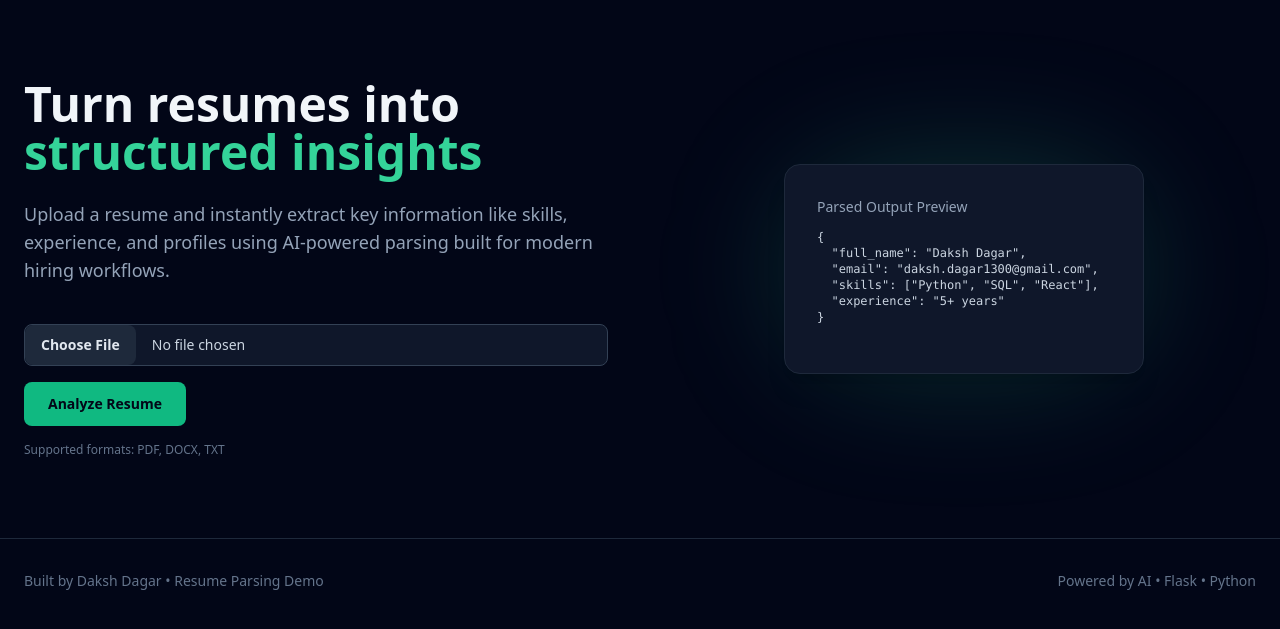
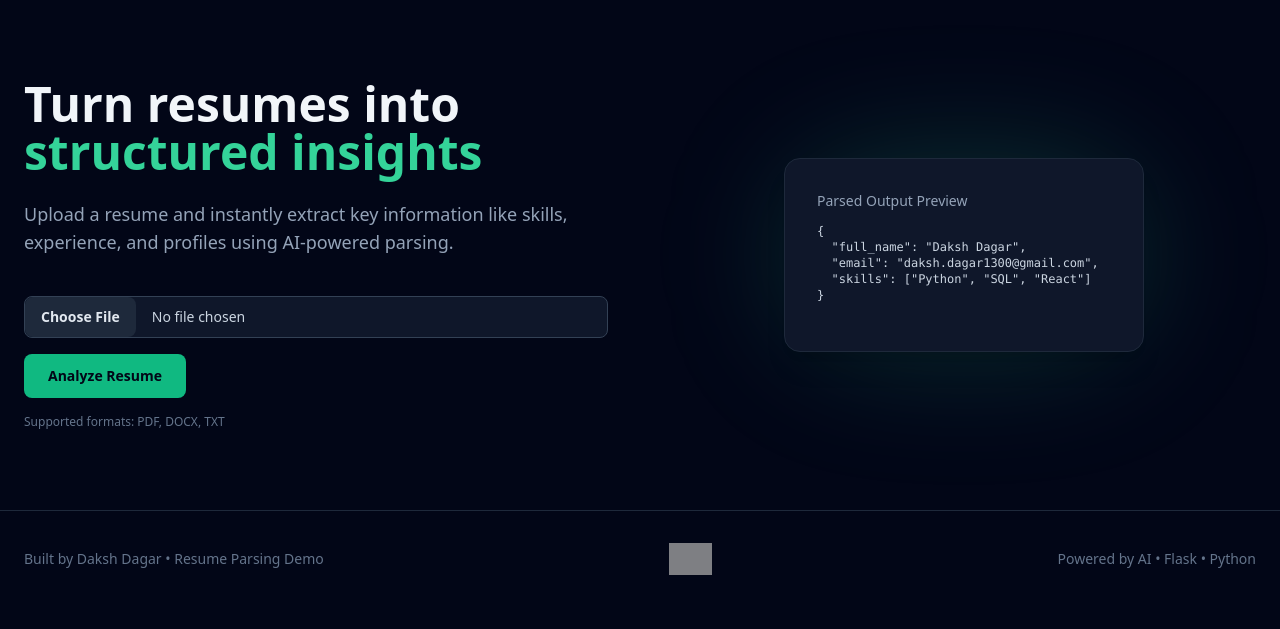
Before and after one commit to DakshDagar/resume-parser, a Flask app: page / in a window 1280 px wide. Shown: the part 89-718 px from the top of the page. Run offline with Flask 3, Linux system fonts and the light colour scheme; some libraries are stand-ins or nearby versions; grey boxes are pictures that could not be loaded.

Commit message:
Update UI: updating the UI

```diff
--- a/templates/index.html
+++ b/templates/index.html
@@ -18,7 +18,6 @@
 <header class="border-b border-slate-800">
     <div class="max-w-7xl mx-auto px-6 py-6 flex items-center justify-between">
         <div class="flex items-center gap-3">
-            <!-- Replace src with your image -->
             <img
                 src="https://media.licdn.com/dms/image/v2/D4E03AQGH9TZknahq-w/profile-displayphoto-scale_400_400/B4EZsppVlDHcAk-/0/1765930262884?e=1767830400&v=beta&t=zoRwMQS_rvQp5uw9ovBaji0bJ1jRepQ_7uzNDoY6Vns"
                 alt="Profile"
@@ -43,7 +42,7 @@
         </h1>
         <p class="mt-6 text-slate-400 text-lg">
             Upload a resume and instantly extract key information like skills, experience,
-            and profiles using AI-powered parsing built for modern hiring workflows.
+            and profiles using AI-powered parsing.
         </p>
 
         <form action="/process" method="post" enctype="multipart/form-data" class="mt-10 space-y-4">
@@ -74,7 +73,6 @@
         </p>
     </div>
 
-    <!-- Visual / Illustration -->
     <div class="hidden lg:flex justify-center">
         <div class="relative">
             <div class="absolute inset-0 bg-emerald-400/20 blur-3xl rounded-full"></div>
@@ -84,8 +82,7 @@
 {
   "full_name": "Daksh Dagar",
   "email": "daksh.dagar1300@gmail.com",
-  "skills": ["Python", "SQL", "React"],
-  "experience": "5+ years"
+  "skills": ["Python", "SQL", "React"]
 }
                 </pre>
             </div>
@@ -100,36 +97,57 @@
         Extracted Resume Data
     </h2>
 
-    <div class="bg-slate-900 border border-slate-800 rounded-xl p-6 space-y-4">
-        <div id="dictionaryValues" class="text-sm leading-relaxed"></div>
+    <div class="bg-slate-900 border border-slate-800 rounded-xl p-6">
+        <div id="dictionaryValues" class="space-y-4 text-sm"></div>
     </div>
 </section>
 
 <script>
+    function formatKey(key) {
+        return key
+            .replace(/_/g, " ")
+            .replace(/\b\w/g, c => c.toUpperCase());
+    }
+
+    function renderValue(key, value) {
+        if (Array.isArray(value)) {
+            return value.join(", ");
+        }
+        return value;
+    }
+
     function generateHTML(data, depth = 0) {
         let html = "";
+
         for (const key in data) {
             if (!data.hasOwnProperty(key)) continue;
+            const value = data[key];
 
-            const value = data[key];
-            const padding = depth * 16;
-
-            if (typeof value === "object" && value !== null) {
+            if (typeof value === "object" && value !== null && !Array.isArray(value)) {
                 html += `
-                    <div style="padding-left:${padding}px">
-                        <p class="font-semibold text-emerald-400">${key}</p>
-                        ${generateHTML(value, depth + 1)}
+                    <div class="mt-6">
+                        <p class="text-emerald-400 font-semibold mb-2">
+                            ${formatKey(key)}
+                        </p>
+                        <div class="pl-4 border-l border-slate-700 space-y-2">
+                            ${generateHTML(value, depth + 1)}
+                        </div>
                     </div>
                 `;
             } else {
                 html += `
-                    <p style="padding-left:${padding}px">
-                        <span class="text-slate-400">${key}:</span>
-                        <span class="text-slate-200"> ${value}</span>
-                    </p>
+                    <div class="flex gap-2">
+                        <span class="text-slate-400 min-w-[160px]">
+                            ${formatKey(key)}:
+                        </span>
+                        <span class="text-slate-200">
+                            ${renderValue(key, value)}
+                        </span>
+                    </div>
                 `;
             }
         }
+
         return html;
     }
 
@@ -140,8 +158,15 @@
 
 <!-- ================= FOOTER ================= -->
 <footer class="border-t border-slate-800">
-    <div class="max-w-7xl mx-auto px-6 py-8 text-sm text-slate-500 flex flex-col sm:flex-row justify-between gap-4">
+    <div class="max-w-7xl mx-auto px-6 py-8 text-sm text-slate-500 flex items-center justify-between">
         <p>Built by Daksh Dagar • Resume Parsing Demo</p>
+
+        <img
+            src="https://images.teamtailor-cdn.com/images/s3/teamtailor-na-maroon/gallery_picture-v6/image_uploads/cbd5efd1-2b89-4c8e-a2b9-fc03eee8fd05/original.png"
+            alt="Logo"
+            class="h-8 opacity-80"
+        />
+
         <p>Powered by AI • Flask • Python</p>
     </div>
 </footer>
```
